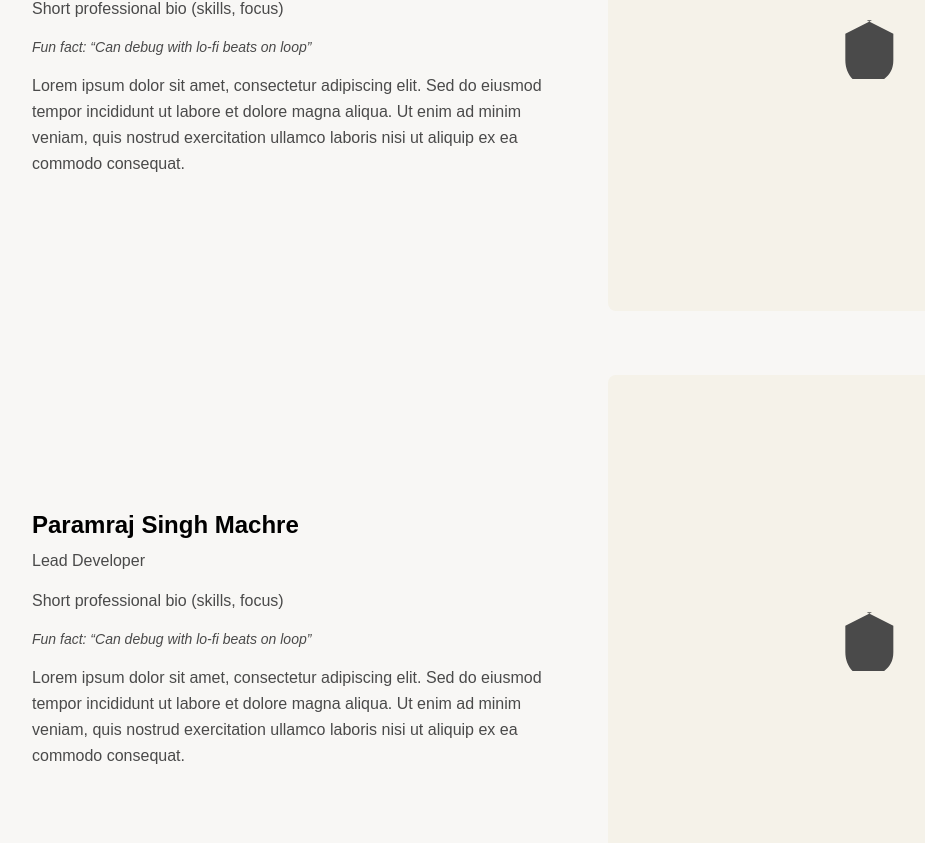
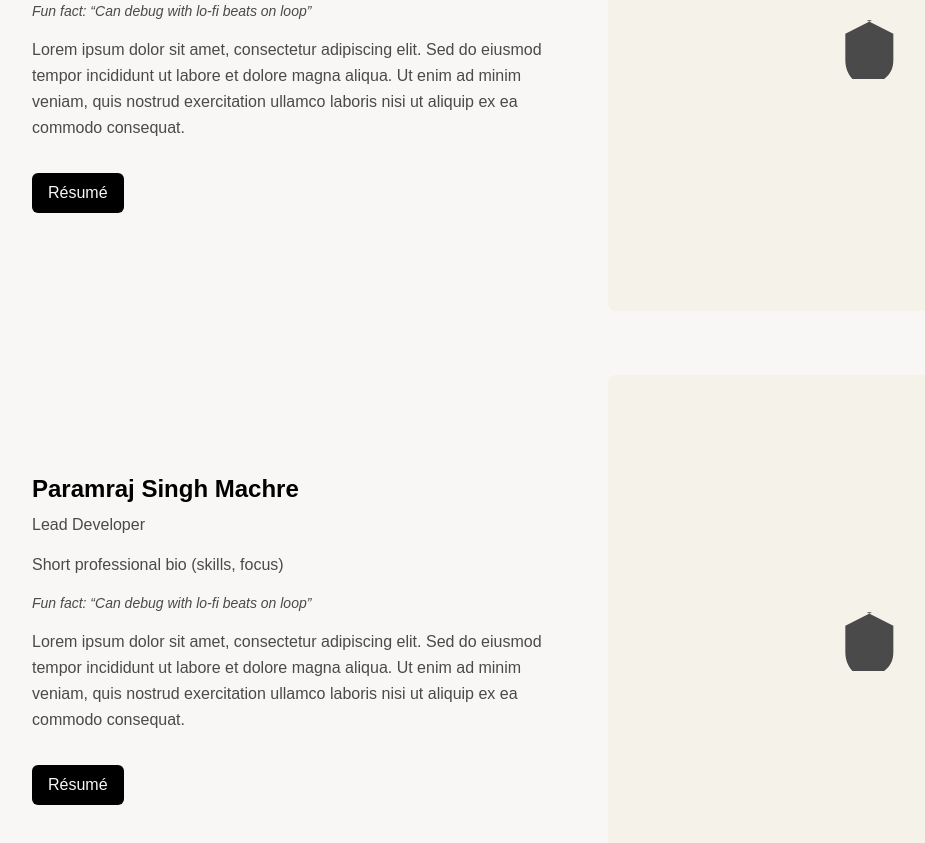
Before and after one commit to mahadevmohan/devcorpwebsite, a Next.js app: page /about in a window 1280 px wide. Shown: the part 853-1696 px from the top of the page, without its empty margins (56-981 px from the left). Built offline with nearby package versions, Linux system fonts and the light colour scheme.

Commit message:
feat: add resume buttons for team members with PDF links

```diff
--- a/src/app/about/page.tsx
+++ b/src/app/about/page.tsx
@@ -33,6 +33,16 @@ export default function AboutPage() {
                 <p className="leading-relaxed">
                   Lorem ipsum dolor sit amet, consectetur adipiscing elit. Sed do eiusmod tempor incididunt ut labore et dolore magna aliqua. Ut enim ad minim veniam, quis nostrud exercitation ullamco laboris nisi ut aliquip ex ea commodo consequat.
                 </p>
+                <div className="pt-4">
+                  <a
+                    href="/Resume/OfficialResume2025.pdf"
+                    target="_blank"
+                    rel="noopener noreferrer"
+                    className="inline-block px-4 py-2 bg-black text-seasalt rounded-md hover:bg-davy-gray transition-colors"
+                  >
+                    Résumé
+                  </a>
+                </div>
               </div>
             </div>
             <div className="order-1 lg:order-2">
@@ -62,6 +72,16 @@ export default function AboutPage() {
                 <p className="leading-relaxed">
                   Lorem ipsum dolor sit amet, consectetur adipiscing elit. Sed do eiusmod tempor incididunt ut labore et dolore magna aliqua. Ut enim ad minim veniam, quis nostrud exercitation ullamco laboris nisi ut aliquip ex ea commodo consequat.
                 </p>
+                <div className="pt-4">
+                  <a
+                    href="#"
+                    target="_blank"
+                    rel="noopener noreferrer"
+                    className="inline-block px-4 py-2 bg-black text-seasalt rounded-md hover:bg-davy-gray transition-colors"
+                  >
+                    Résumé
+                  </a>
+                </div>
               </div>
             </div>
           </div>
```
Also changed, not shown: 1 other file (tests, documents, lock files or other folders).
